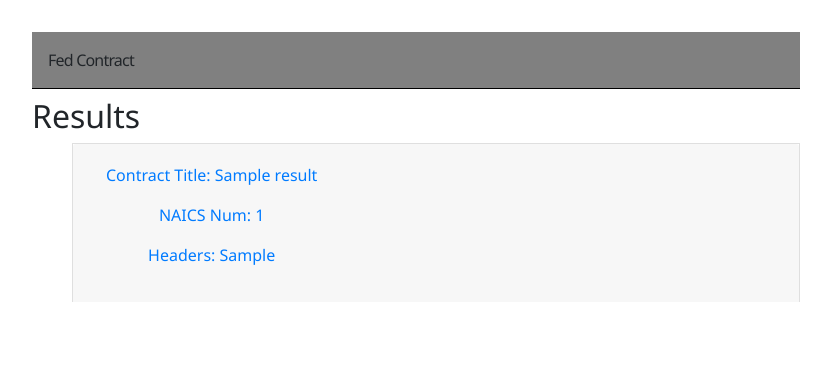
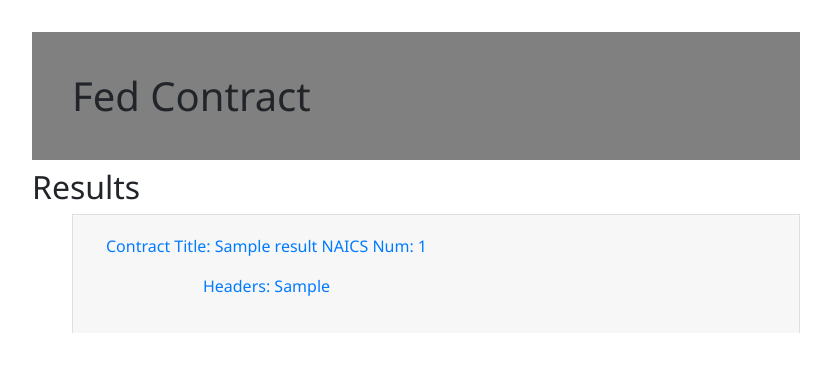
Before and after one commit to mrrogercampbell/fed-contract, a Django app: page / in a window 1280 px wide. Shown: the top 372 px of the page, without its empty margins (224-1055 px from the left). Run offline with Django 3.2, Linux system fonts and the light colour scheme; tables that the repository leaves empty hold one stand-in row (values such as "Sample post"); some libraries are stand-ins or nearby versions.

Commit message:
continue style

```diff
--- a/fed_contract_app/static/css/fed.css
+++ b/fed_contract_app/static/css/fed.css
@@ -4,13 +4,6 @@ body {
     margin: auto;
     padding: 2em 1em;
 }
-
-/* nav a {
-    border: 1px solid black;
-    margin: .5em;
-    padding: .5em;
-    background-color: #eeeeee;
-} */
 
 .mb-0 {
     text-decoration: none;
@@ -21,87 +14,10 @@ body {
     padding: 1em;
 }
 
-/* nav a:hover {
-    background-color: orange;
-    color: blue;
-} */
-
-a,
-a:visited {
+.listlink {
     text-decoration: none;
-    color: white;
 }
 
-a:hover {
-    background-color: #ccc;
-}
-
-ul {
-    list-style-type: none;
-}
-
-li {
-    margin: .25em;
-}
-
-h1 {
-    font: inherit;
-    color: inherit;
-    letter-spacing: -.05em;
-    text-decoration: none;
-    border-bottom: 1px solid black;
-}
-
-h2>a {
-    font-size: .75em;
-}
-
-input {
-    display: block;
-    margin: 5px 0 20px 0;
-    padding: 9px;
-    border: solid 1px black;
-    width: 300px;
-    background: whitesmoke;
-}
-
-input[type=submit],
-a.delete {
-    width: auto;
-    padding: 9px 15px;
-    background-color: gray;
-    border: 0;
-    font-size: 14px;
-    color: #FFFFFF;
-}
-
-a.delete {
-    background-color: red;
-}
-
-.artist-photo {
-    width: 400px;
-}
-
-span.nationality {
-    font-size: .5em;
-}
-
-.user-info {
-    float: right;
-}
-
-a.fav {
-    text-decoration: none;
-    color: red;
-}
-
-a.no-fav {
-    text-decoration: none;
-    color: black;
-}
-
-.fav:visited,
-.no-fav:visited {
+.headers {
     text-decoration: none;
 }
--- a/fed_contract_app/templates/result_list.html
+++ b/fed_contract_app/templates/result_list.html
@@ -8,10 +8,9 @@
             <div class="card">
               <div class="card-header" id="headingOne">
                 <h2 class="mb-0">
-                  <button class="btn btn-link" type="button" data-toggle="collapse" data-target="#collapseOne" aria-expanded="true" aria-controls="collapseOne">
-                    <p>Contract Title: {{ result.title }}</p>
-                    <p>NAICS Num: {{ result.naics }}</p>
-                    <p>Headers: {{ result.headers }}</p>
+                  <button class="btn btn-link listlink" type="button" data-toggle="collapse" data-target="#collapseOne" aria-expanded="true" aria-controls="collapseOne">
+                    <p>Contract Title: {{ result.title }} NAICS Num: {{ result.naics }}</p>
+                    <p class="headers">Headers: {{ result.headers }}</p>
                   </button>
                 </h2>
               </div>
```
